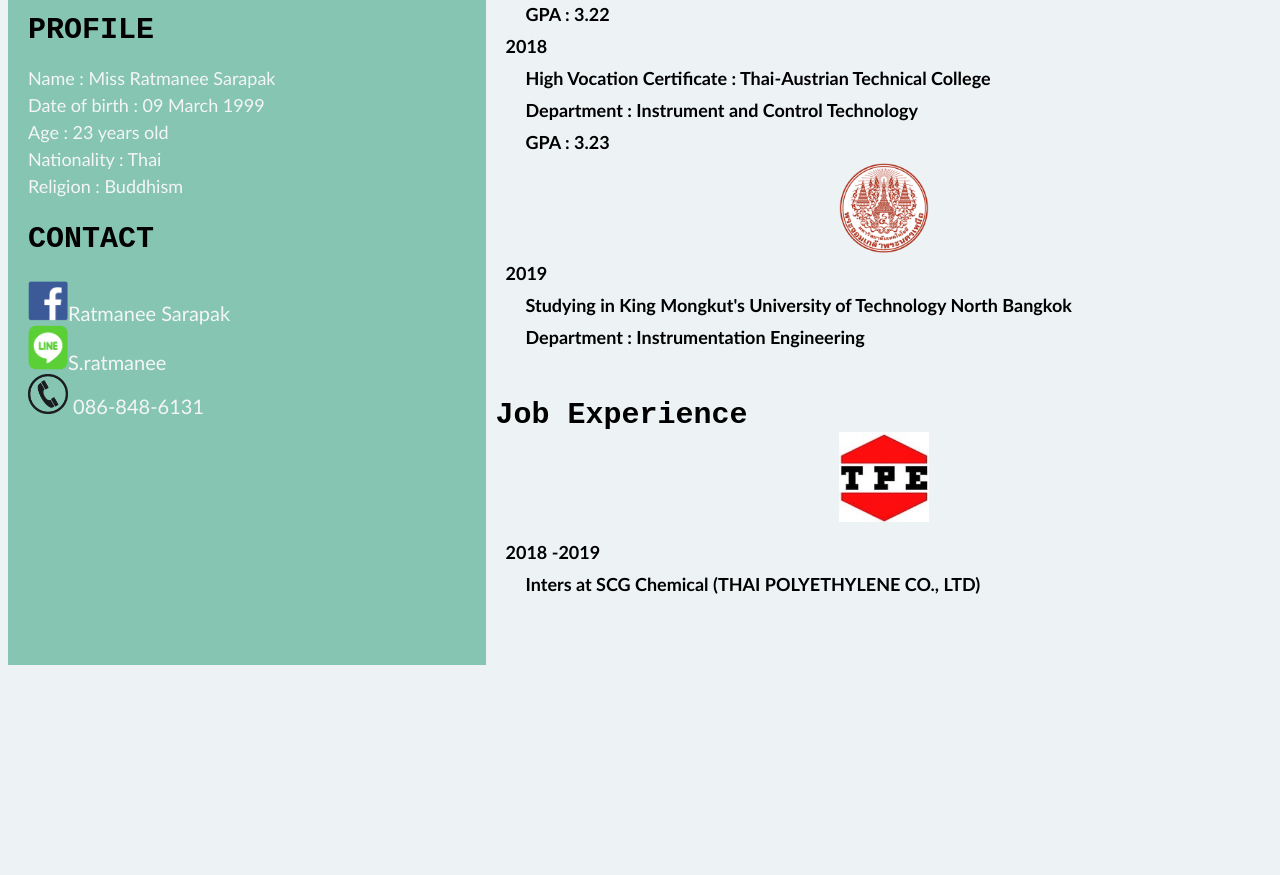
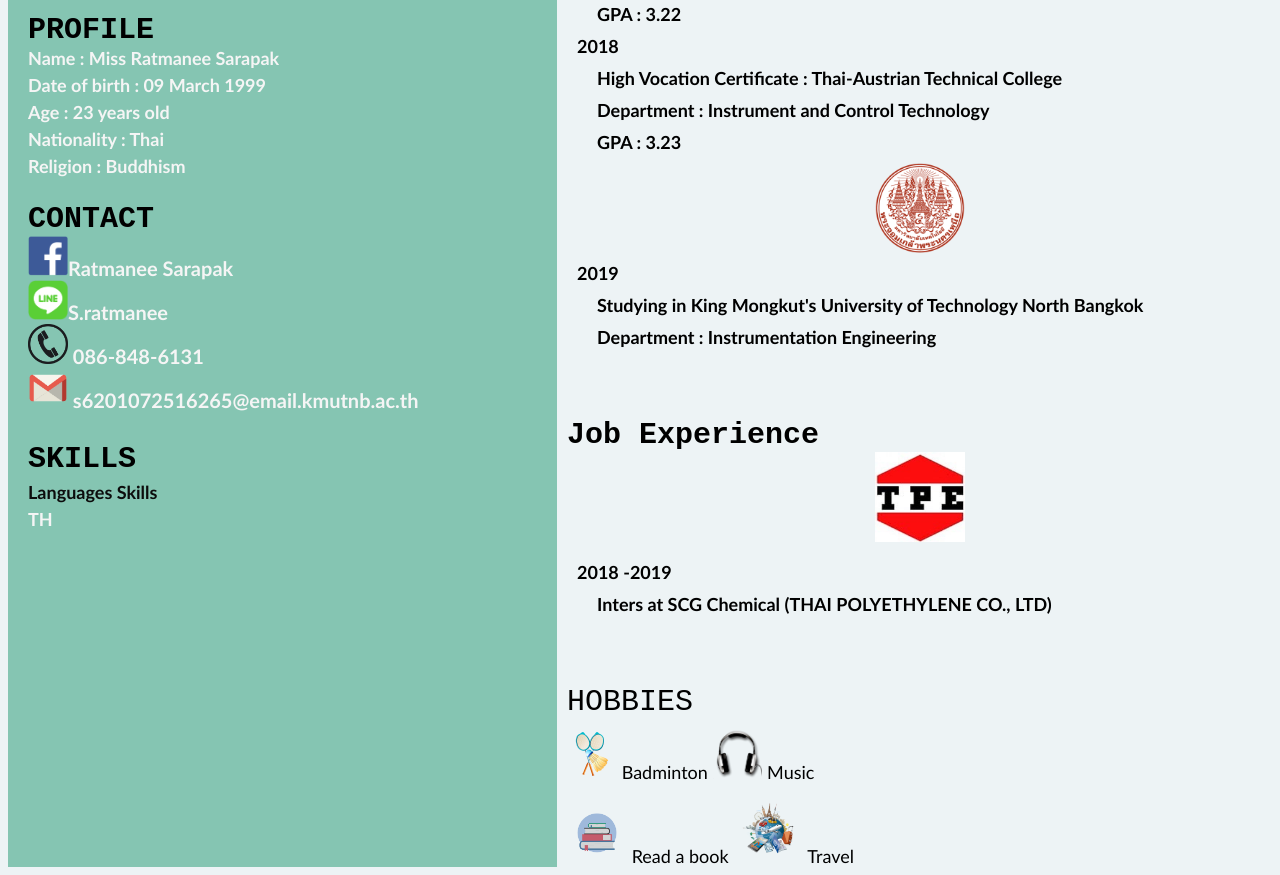
Before and after one commit to ratmanee12/ratmanee12.github.io, a plain HTML site: page index.html in a window 1280 px wide. Shown: the part 309-1184 px from the top of the page. Before the commit the page ends 982 px from the top, so only its background shows below. Drawn offline with Linux system fonts and the light colour scheme.

Commit message:
Update index.html

```diff
--- a/index.html
+++ b/index.html
@@ -23,9 +23,9 @@
                 <div style="text-align: center;">
                     <img src="my.jpg" alt="my" width="200px" height="270" ;">
                 </div>
-                    <h1 style="font-family:monospace;font-size: 30px;">
+                    <h1 style="font-family:monospace;font-size: 30px;margin-bottom: 10px;">
                         PROFILE
-                    </h1>
+
                         <div style="color: whitesmoke;font-family:'Trebuchet MS', 'Lucida Sans Unicode', 'Lucida Grande', 'Lucida Sans', Arial, sans-serif;font-size: 18px;">
                             Name : Miss Ratmanee Sarapak
                         </div>
@@ -41,28 +41,44 @@
                         <div style="color: whitesmoke;font-family:'Trebuchet MS', 'Lucida Sans Unicode', 'Lucida Grande', 'Lucida Sans', Arial, sans-serif;font-size: 18px;margin-top: 5px;">
                             Religion : Buddhism
                         </div>
-                    <h2 style="font-family: monospace;font-size:30px;">
-                    CONTACT
-                    </h2>
+                    </h1>
+
+                    <h2 style="font-family: monospace;font-size:30px;margin-bottom: 10px;">
+                        CONTACT
+
                         <div style="color: whitesmoke;font-family:'Trebuchet MS', 'Lucida Sans Unicode', 'Lucida Grande', 'Lucida Sans', Arial, sans-serif;font-size: 20px;">
                             <a href="https://www.facebook.com/tor.teay.1">
                             <img src="fb.png" alt="fb" width="40px" height="40"></a>Ratmanee Sarapak
                         </div>
                         <div style="color: whitesmoke;font-family:'Trebuchet MS', 'Lucida Sans Unicode', 'Lucida Grande', 'Lucida Sans', Arial, sans-serif;font-size: 20px;">
                             <a href="https://line.me/ti/p/H8RdWtIO2V?fbclid=IwAR2mV-RotnvrhKMGEz5tYdje8tdMM-c0CVT4VEhgmEXHivPdco4nEB7hbQc">
-                            <img src="line.png" alt="line" width="40px" height="45"style="color: whitesmoke"></a>S.ratmanee
+                            <img src="line.png" alt="line" width="40px" height="40"style="color: whitesmoke"></a>S.ratmanee
                         </div>
                         <div style="color: whitesmoke;font-family:'Trebuchet MS', 'Lucida Sans Unicode', 'Lucida Grande', 'Lucida Sans', Arial, sans-serif;font-size: 20px;">
                             <img src="tel.png" alt="tel" width="40px" height="40"> 086-848-6131
                         </div>
+                        <div style="color: whitesmoke;font-family:'Trebuchet MS', 'Lucida Sans Unicode', 'Lucida Grande', 'Lucida Sans', Arial, sans-serif;font-size: 20px;">
+                            <img src="mail.png" alt="mail" width="40px" height="40"> s6201072516265@email.kmutnb.ac.th
+                        </div>
+                    </h2>
+                    <h3 style="font-family: monospace;font-size:30px;">
+                        SKILLS
+
+                        <div style="color: rgb(12, 12, 12);font-family:'Trebuchet MS', 'Lucida Sans Unicode', 'Lucida Grande', 'Lucida Sans', Arial, sans-serif;font-size: 18px;margin-top: 5px;">
+                            Languages Skills
+                        </div>
+                        <div style="color: whitesmoke;font-family:'Trebuchet MS', 'Lucida Sans Unicode', 'Lucida Grande', 'Lucida Sans', Arial, sans-serif;font-size: 18px;margin-top: 5px;">
+                            TH
+                        </div>
+                    </h3>
 
 
             </div>
 
             <div class="grid-item;">
-                <div style="color: rgb(37, 35, 35);font-family:monospace;font-size: 40px;margin-top: 10px;margin-bottom: 20px;margin-right: 10px;">
+                <h4 style="color: rgb(37, 35, 35);font-family:monospace;font-size: 40px;margin-top: 10px;margin-bottom: 20px;margin-right: 10px;">
                     RATMANEE SARAPAK
-                </div>
+                </h4>
 
                 <h5 style=" font-family:monospace;font-size: 30px;margin-top: 10px;margin-left: 10px;">
                     EDUCATION
@@ -107,7 +123,7 @@
                         Department : Instrumentation Engineering
                     </div>
                 </h5>
-                <h6 style=" font-family:monospace;font-size: 30px;margin-top: 10px;margin-left: 10px;">
+                <h6 style=" font-family:monospace;font-size: 30px;margin-left: 10px;">
                     Job Experience
                     <div style="text-align: center;">
                         <img src="TPE.jpg" alt="TPE" width="90px" height="90px">
@@ -119,6 +135,22 @@
                         Inters at SCG Chemical (THAI POLYETHYLENE CO., LTD)
                     </div>
                 </h6>
+                <h7 style=" font-family:monospace;font-size: 30px;margin-left: 10px;">
+                    HOBBIES
+                    <div style="font-family:'Trebuchet MS', 'Lucida Sans Unicode', 'Lucida Grande', 'Lucida Sans', Arial, sans-serif;font-size: 18px;margin-top: 10px;margin-left: 10px;">
+                        <img src="badminton.png" alt="badminton" width="50px" height="50px">
+                            Badminton
+                        <img src="music.png" alt="music" width="50px" height="50px">
+                            Music
+                    </div>
+                    <div style="font-family:'Trebuchet MS', 'Lucida Sans Unicode', 'Lucida Grande', 'Lucida Sans', Arial, sans-serif;font-size: 18px;margin-top: 10px;margin-left: 10px;">
+                        <img src="Read a book.png" alt="Read a book" width="60px" height="60px">
+                            Read a book
+                        <img src="travel.png" alt="travel" width="70px" height="70px">
+                            Travel
+                    </div>
+                </h7>
+
             </div>
         </div>
 
```
